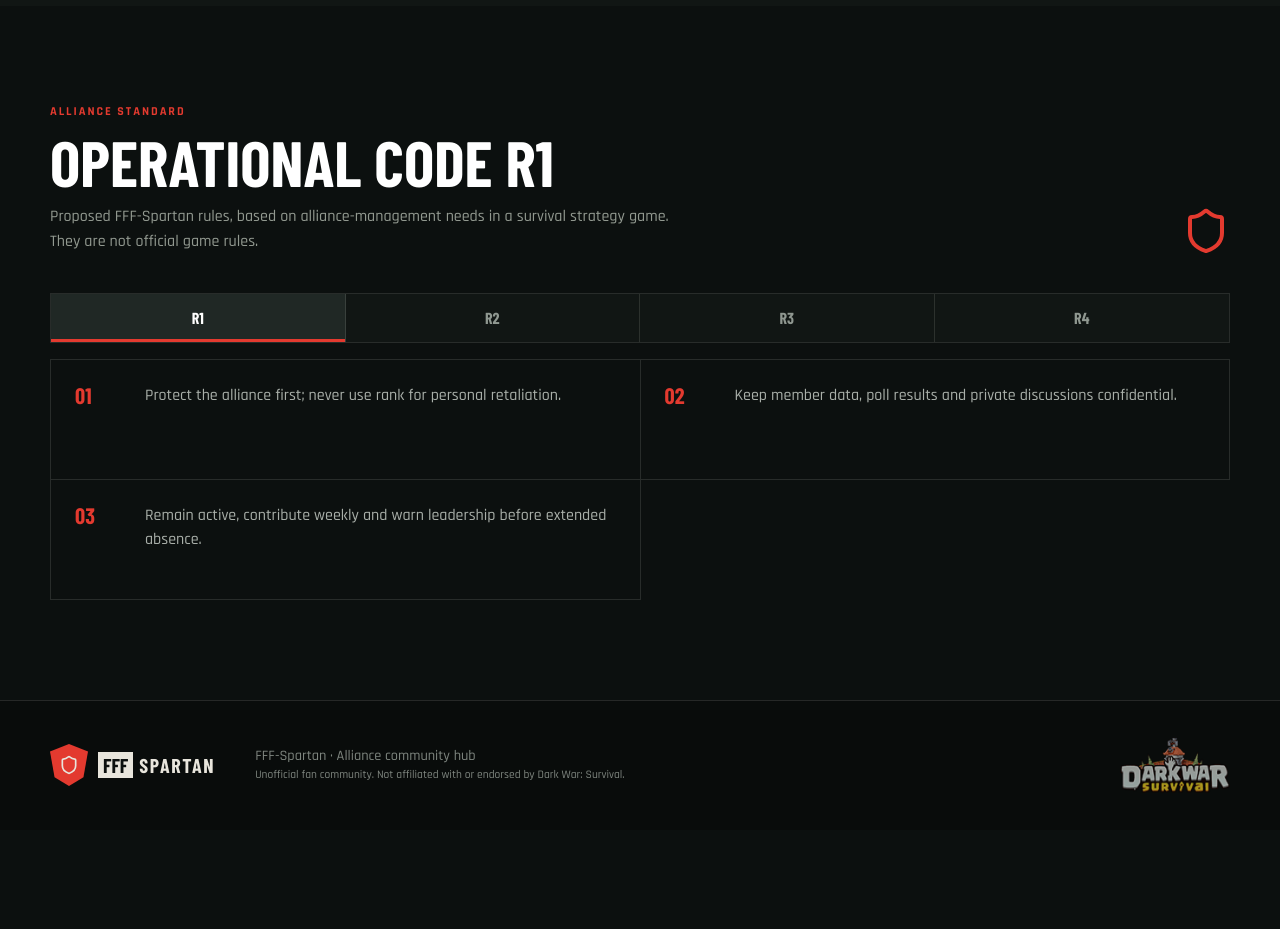
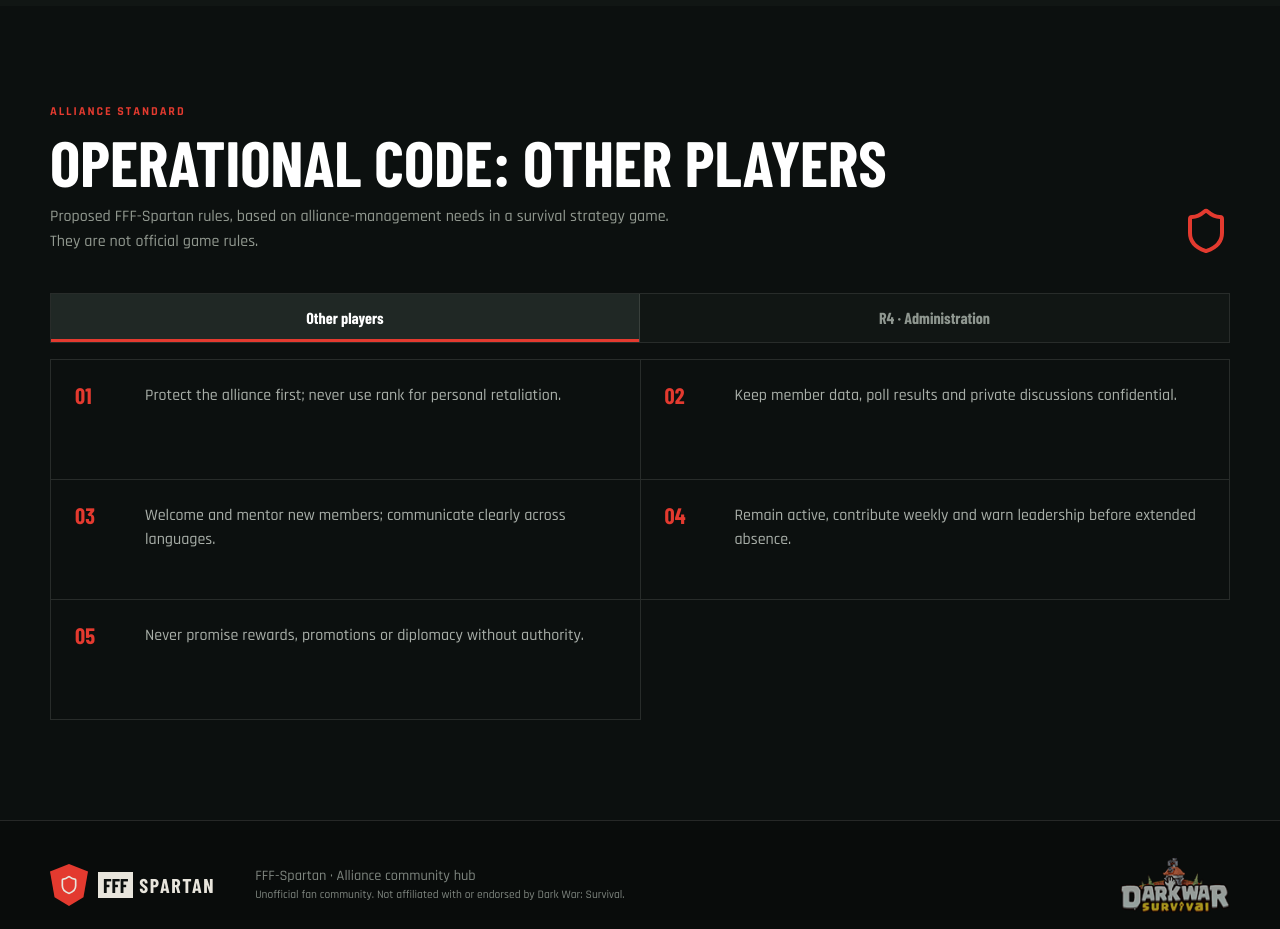
Before and after one commit to rmdoliveira152/FFF-Spartan, a React (Vite) app: page / in a window 1280 px wide. Shown: the part 3920-4849 px from the top of the page. Before the commit the page ends 4750 px from the top, so only its background shows below. Built offline with nearby package versions, Linux system fonts and the light colour scheme; no server answers; the database is empty; a web font is replaced by a local one.

Commit message:
Group operational codes by role

```diff
--- a/src/App.css
+++ b/src/App.css
@@ -163,7 +163,7 @@
 .signed-member strong { color:#fff; }
 .code-section { background:#0c100f; }
 .code-section .section-header > svg { color:var(--red); }
-.code-rank-tabs { display:grid; grid-template-columns:repeat(4,1fr); margin-bottom:16px; border:1px solid var(--line); }
+.code-rank-tabs { display:grid; grid-template-columns:repeat(2,1fr); margin-bottom:16px; border:1px solid var(--line); }
 .code-rank-tabs button { min-height:48px; color:#8f9790; border:0; border-right:1px solid var(--line); background:#111614; cursor:pointer; font:800 1rem/1 'Barlow Condensed',sans-serif; }
 .code-rank-tabs button:last-child { border-right:0; }
 .code-rank-tabs button:hover { color:#fff; background:#181f1c; }
--- a/src/App.tsx
+++ b/src/App.tsx
@@ -8,7 +8,7 @@ import './App.css'
 
 type Metric = 'combat_power' | 'kills' | 'weekly_contribution'
 type AllianceRank = 'R5' | 'R4' | 'R3' | 'R2' | 'R1'
-type CodeRank = Exclude<AllianceRank, 'R5'>
+type CodeAudience = 'players' | 'r4'
 
 const demoMembers = [
   { id: 'demo-1', member_name: 'SPARTAN ONE', rank: 'R5' as AllianceRank, player_level: 10, combat_power: 184_600_000, kills: 9_420_300, weekly_contribution: 92_500, active: true },
@@ -16,12 +16,10 @@ const demoMembers = [
 ]
 
 const rankOrder: AllianceRank[] = ['R5', 'R4', 'R3', 'R2', 'R1']
-const codeRanks: CodeRank[] = ['R1', 'R2', 'R3', 'R4']
-const codeRuleIndexes: Record<CodeRank, number[]> = {
-  R1: [0, 3, 6],
-  R2: [0, 3, 4, 6, 7],
-  R3: [0, 2, 3, 4, 5, 6, 7],
-  R4: [0, 1, 2, 3, 4, 5, 6, 7],
+const codeAudiences: CodeAudience[] = ['players', 'r4']
+const codeRuleIndexes: Record<CodeAudience, number[]> = {
+  players: [0, 3, 4, 6, 7],
+  r4: [0, 1, 2, 3, 4, 5, 6, 7],
 }
 const initialClock = Date.now()
 
@@ -39,7 +37,7 @@ function App() {
   const [language, setLanguage] = useState<Language>(() => (localStorage.getItem('fff-language') as Language) || 'en')
   const [metric, setMetric] = useState<Metric>('combat_power')
   const [rankFilter, setRankFilter] = useState<AllianceRank | 'ALL'>('ALL')
-  const [codeRank, setCodeRank] = useState<CodeRank>('R1')
+  const [codeAudience, setCodeAudience] = useState<CodeAudience>('players')
   const [query, setQuery] = useState('')
   const [menuOpen, setMenuOpen] = useState(false)
   const [adminOpen, setAdminOpen] = useState(false)
@@ -280,9 +278,9 @@ function App() {
         </section>
 
         <section className="section code-section" id="code">
-          <header className="section-header"><div><p className="eyebrow">{copy.codeLabel}</p><h2>{copy.codeTitle} {codeRank}</h2><p>{copy.rulesText}</p></div><Shield size={48} /></header>
-          <div className="code-rank-tabs" role="tablist" aria-label={copy.codeTitle}>{codeRanks.map((rank) => <button type="button" role="tab" aria-selected={codeRank === rank} className={codeRank === rank ? 'active' : ''} onClick={() => setCodeRank(rank)} key={rank}>{rank}</button>)}</div>
-          <div className="rules-grid">{codeRuleIndexes[codeRank].map((ruleIndex, index) => <article key={copy.ruleItems[ruleIndex]}><span>{String(index + 1).padStart(2, '0')}</span><p>{copy.ruleItems[ruleIndex]}</p></article>)}</div>
+          <header className="section-header"><div><p className="eyebrow">{copy.codeLabel}</p><h2>{copy.codeTitle}: {codeAudience === 'players' ? copy.codePlayers : copy.codeAdmins}</h2><p>{copy.rulesText}</p></div><Shield size={48} /></header>
+          <div className="code-rank-tabs" role="tablist" aria-label={copy.codeTitle}>{codeAudiences.map((audience) => <button type="button" role="tab" aria-selected={codeAudience === audience} className={codeAudience === audience ? 'active' : ''} onClick={() => setCodeAudience(audience)} key={audience}>{audience === 'players' ? copy.codePlayers : copy.codeAdmins}</button>)}</div>
+          <div className="rules-grid">{codeRuleIndexes[codeAudience].map((ruleIndex, index) => <article key={copy.ruleItems[ruleIndex]}><span>{String(index + 1).padStart(2, '0')}</span><p>{copy.ruleItems[ruleIndex]}</p></article>)}</div>
         </section>
       </main>
 
--- a/src/i18n.ts
+++ b/src/i18n.ts
@@ -60,18 +60,18 @@ type MemberAccessCopy = {
   currentAccount: string; searchAccounts: string; noAccessResults: string
 }
 
-type AllianceCodeCopy = { codeLabel: string; codeTitle: string }
+type AllianceCodeCopy = { codeLabel: string; codeTitle: string; codePlayers: string; codeAdmins: string }
 
 const allianceCodeCopy: Record<Language, AllianceCodeCopy> = {
-  en:{ codeLabel:'Alliance standard',codeTitle:'Operational code' }, pt:{ codeLabel:'Padrão da aliança',codeTitle:'Código operacional' },
-  es:{ codeLabel:'Estándar de la alianza',codeTitle:'Código operativo' }, fr:{ codeLabel:'Standard de l’alliance',codeTitle:'Code opérationnel' },
-  de:{ codeLabel:'Allianzstandard',codeTitle:'Einsatzkodex' }, it:{ codeLabel:'Standard dell’alleanza',codeTitle:'Codice operativo' },
-  pl:{ codeLabel:'Standard sojuszu',codeTitle:'Kodeks operacyjny' }, ru:{ codeLabel:'Стандарт альянса',codeTitle:'Оперативный кодекс' },
-  tr:{ codeLabel:'İttifak standardı',codeTitle:'Operasyon kuralları' }, id:{ codeLabel:'Standar aliansi',codeTitle:'Kode operasional' },
-  vi:{ codeLabel:'Tiêu chuẩn liên minh',codeTitle:'Quy tắc hoạt động' }, th:{ codeLabel:'มาตรฐานพันธมิตร',codeTitle:'หลักปฏิบัติการ' },
-  ja:{ codeLabel:'同盟基準',codeTitle:'運用規範' }, ko:{ codeLabel:'동맹 기준',codeTitle:'운영 규정' },
-  ar:{ codeLabel:'معيار التحالف',codeTitle:'قواعد العمليات' }, 'zh-CN':{ codeLabel:'联盟标准',codeTitle:'行动准则' },
-  'zh-TW':{ codeLabel:'聯盟標準',codeTitle:'行動準則' },
+  en:{ codeLabel:'Alliance standard',codeTitle:'Operational code',codePlayers:'Other players',codeAdmins:'R4 · Administration' }, pt:{ codeLabel:'Padrão da aliança',codeTitle:'Código operacional',codePlayers:'Demais jogadores',codeAdmins:'R4 · Administração' },
+  es:{ codeLabel:'Estándar de la alianza',codeTitle:'Código operativo',codePlayers:'Demás jugadores',codeAdmins:'R4 · Administración' }, fr:{ codeLabel:'Standard de l’alliance',codeTitle:'Code opérationnel',codePlayers:'Autres joueurs',codeAdmins:'R4 · Administration' },
+  de:{ codeLabel:'Allianzstandard',codeTitle:'Einsatzkodex',codePlayers:'Andere Spieler',codeAdmins:'R4 · Verwaltung' }, it:{ codeLabel:'Standard dell’alleanza',codeTitle:'Codice operativo',codePlayers:'Altri giocatori',codeAdmins:'R4 · Amministrazione' },
+  pl:{ codeLabel:'Standard sojuszu',codeTitle:'Kodeks operacyjny',codePlayers:'Pozostali gracze',codeAdmins:'R4 · Administracja' }, ru:{ codeLabel:'Стандарт альянса',codeTitle:'Оперативный кодекс',codePlayers:'Остальные игроки',codeAdmins:'R4 · Администрация' },
+  tr:{ codeLabel:'İttifak standardı',codeTitle:'Operasyon kuralları',codePlayers:'Diğer oyuncular',codeAdmins:'R4 · Yönetim' }, id:{ codeLabel:'Standar aliansi',codeTitle:'Kode operasional',codePlayers:'Pemain lain',codeAdmins:'R4 · Administrasi' },
+  vi:{ codeLabel:'Tiêu chuẩn liên minh',codeTitle:'Quy tắc hoạt động',codePlayers:'Người chơi khác',codeAdmins:'R4 · Quản trị' }, th:{ codeLabel:'มาตรฐานพันธมิตร',codeTitle:'หลักปฏิบัติการ',codePlayers:'ผู้เล่นอื่น',codeAdmins:'R4 · ฝ่ายบริหาร' },
+  ja:{ codeLabel:'同盟基準',codeTitle:'運用規範',codePlayers:'その他のプレイヤー',codeAdmins:'R4 · 管理' }, ko:{ codeLabel:'동맹 기준',codeTitle:'운영 규정',codePlayers:'기타 플레이어',codeAdmins:'R4 · 관리' },
+  ar:{ codeLabel:'معيار التحالف',codeTitle:'قواعد العمليات',codePlayers:'اللاعبون الآخرون',codeAdmins:'R4 · الإدارة' }, 'zh-CN':{ codeLabel:'联盟标准',codeTitle:'行动准则',codePlayers:'其他玩家',codeAdmins:'R4 · 管理' },
+  'zh-TW':{ codeLabel:'聯盟標準',codeTitle:'行動準則',codePlayers:'其他玩家',codeAdmins:'R4 · 管理' },
 }
 
 export type Copy = BaseCopy & RecoveryCopy & BoardNewsCopy & DynamicTranslationCopy & MemberAccessCopy & AllianceCodeCopy & EventGuideCopy
```
